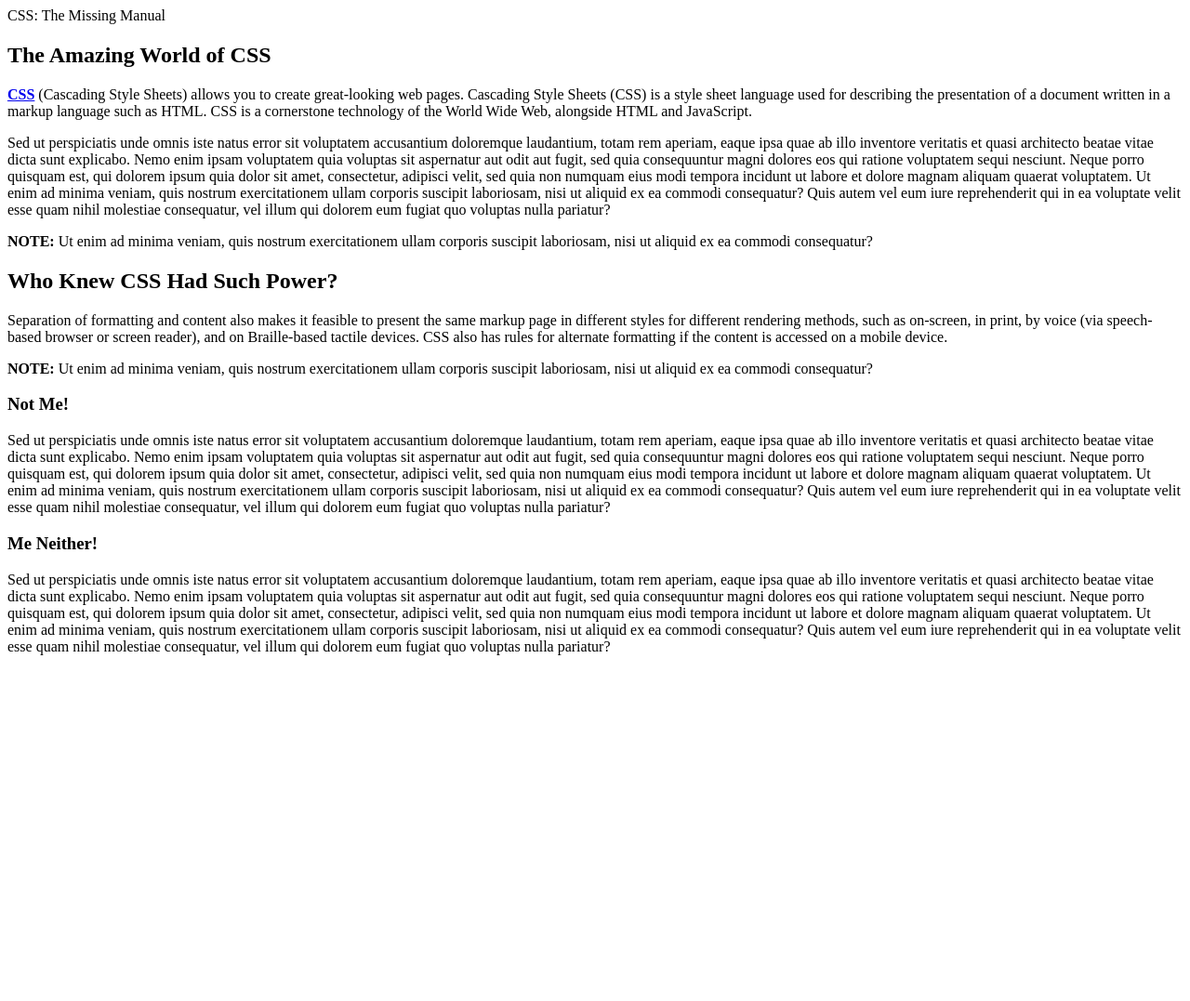
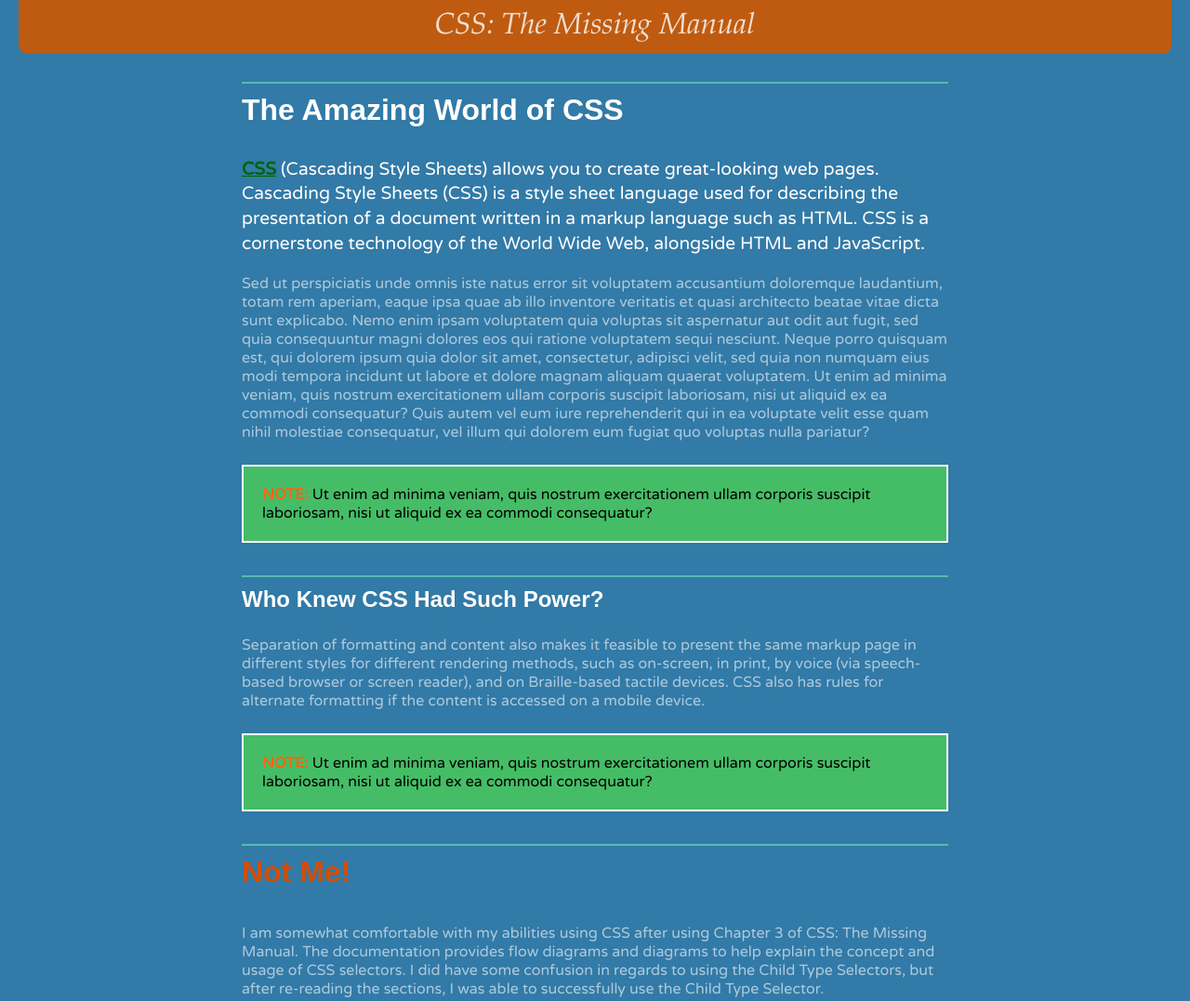
Before and after one commit to rndmarquez/webd168, a plain HTML site: page lesson02/selector_basics_start.html in a window 1280 px wide. Shown: the top 1077 px of the page at 93% size. Before the commit the page ends 800 px from the top, so only its background shows below. Drawn offline with Linux system fonts and the light colour scheme.

Commit message:
Update 03 for folder Lesson02

```diff
--- a/lesson02/selector_basics_start.html
+++ b/lesson02/selector_basics_start.html
@@ -7,9 +7,75 @@
       rel="stylesheet"
       href="https://fonts.googleapis.com/css?family=Varela+Round"
     />
+    <style>
+      body {
+        background-color: rgb(50, 122, 167);
+        padding: 0px 20px 20px 20px; /*p0-20-20-20*/
+        margin: 0; /*m0*/
+      }
+      p {
+        color: rgba(255, 255, 255, 0.6);
+        font-size: 1em; /*fz1em*/
+        font-family: "Varela Round", Arial, Helvetica, sans-serif;
+      }
+      h1,
+      h2,
+      h3 {
+        color: rgb(255, 255, 255);
+        font-family: Arial, "Palatino Linotype", Times, serif;
+        border-block-start: 2px solid rgb(87, 185, 178);
+        padding-top: 10px;
+        padding-bottom: 5px;
+      }
+      h1 {
+        font-size: 2em;
+      }
+      #logo {
+        font-family: Baskerville, Palatino, sans-serif;
+        font-size: 2em;
+        color: rgba(255, 255, 255, 0.8);
+        font-style: italic;
+        text-align: center;
+        margin-bottom: 30px;
+        background-color: rgb(191, 91, 16);
+        border-radius: 0 0 10px 10px;
+        padding: 10px;
+      }
+      .note {
+        color: #000;
+        border: 2px solid #fff;
+        background-color: rgb(69, 189, 102);
+        margin-top: 25px;
+        margin-bottom: 35px;
+        padding: 20px;
+      }
+      .note strong {
+        color: #fc6512;
+      }
+      article {
+        max-width: 760px;
+        margin: 0 auto;
+      }
+      h1 + p {
+        color: rgb(255, 255, 255);
+        font-size: 1.2em;
+        line-height: 140%;
+      }
+      a[href="/en-US/docs/Glossary/CSS"] {
+        color: rgb(0, 100, 0);
+      }
+      article h3:last-of-type {
+        font-style: italic;
+      }
+      .easter:first-of-type {
+        color: #d34e05;
+        font-weight: bold;
+        font-size: 32px;
+      }
+    </style>
   </head>
   <body>
-    <header>CSS: The Missing Manual</header>
+    <header><div id="logo">CSS: The Missing Manual</div></header>
 
     <article>
       <!-- The article element is intended to present an independent entry that could stand on its own. -->
@@ -37,7 +103,7 @@
         quam nihil molestiae consequatur, vel illum qui dolorem eum fugiat quo
         voluptas nulla pariatur?
       </p>
-      <p>
+      <p class="note">
         <strong>NOTE:</strong> Ut enim ad minima veniam, quis nostrum
         exercitationem ullam corporis suscipit laboriosam, nisi ut aliquid ex ea
         commodi consequatur?
@@ -52,30 +118,25 @@
         rules for alternate formatting if the content is accessed on a mobile
         device.
       </p>
-      <p>
+      <p class="note">
         <strong>NOTE:</strong> Ut enim ad minima veniam, quis nostrum
         exercitationem ullam corporis suscipit laboriosam, nisi ut aliquid ex ea
         commodi consequatur?
       </p>
 
-      <h3>Not Me!</h3>
+      <!--heading includes custom class-->
+      <h3 class="easter">Not Me!</h3>
+      <!--Replace the content of the "Not Me!" paragraph with at least 50 words. -->
       <p>
-        Sed ut perspiciatis unde omnis iste natus error sit voluptatem
-        accusantium doloremque laudantium, totam rem aperiam, eaque ipsa quae ab
-        illo inventore veritatis et quasi architecto beatae vitae dicta sunt
-        explicabo. Nemo enim ipsam voluptatem quia voluptas sit aspernatur aut
-        odit aut fugit, sed quia consequuntur magni dolores eos qui ratione
-        voluptatem sequi nesciunt. Neque porro quisquam est, qui dolorem ipsum
-        quia dolor sit amet, consectetur, adipisci velit, sed quia non numquam
-        eius modi tempora incidunt ut labore et dolore magnam aliquam quaerat
-        voluptatem. Ut enim ad minima veniam, quis nostrum exercitationem ullam
-        corporis suscipit laboriosam, nisi ut aliquid ex ea commodi consequatur?
-        Quis autem vel eum iure reprehenderit qui in ea voluptate velit esse
-        quam nihil molestiae consequatur, vel illum qui dolorem eum fugiat quo
-        voluptas nulla pariatur?
+        I am somewhat comfortable with my abilities using CSS after using
+        Chapter 3 of CSS: The Missing Manual. The documentation provides flow
+        diagrams and diagrams to help explain the concept and usage of CSS
+        selectors. I did have some confusion in regards to using the Child Type
+        Selectors, but after re-reading the sections, I was able to successfully
+        use the Child Type Selector.
       </p>
 
-      <h3>Me Neither!</h3>
+      <h3 class="easter">Me Neither!</h3>
       <p>
         Sed ut perspiciatis unde omnis iste natus error sit voluptatem
         accusantium doloremque laudantium, totam rem aperiam, eaque ipsa quae ab
```
